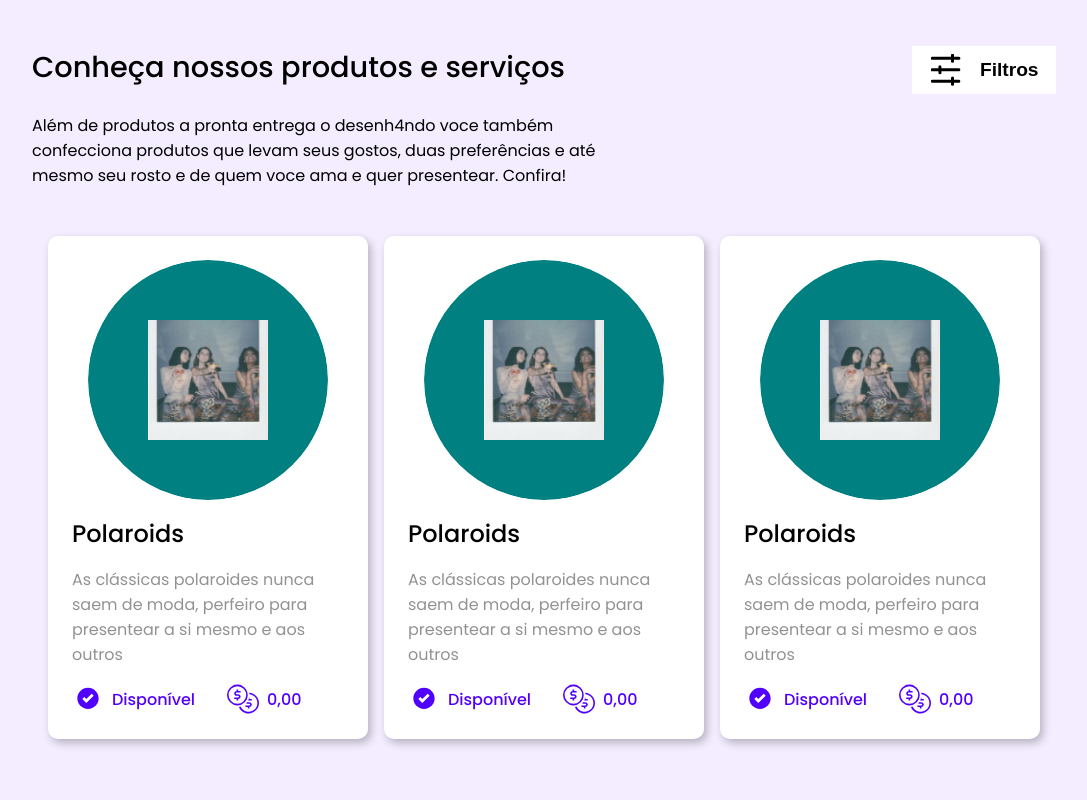
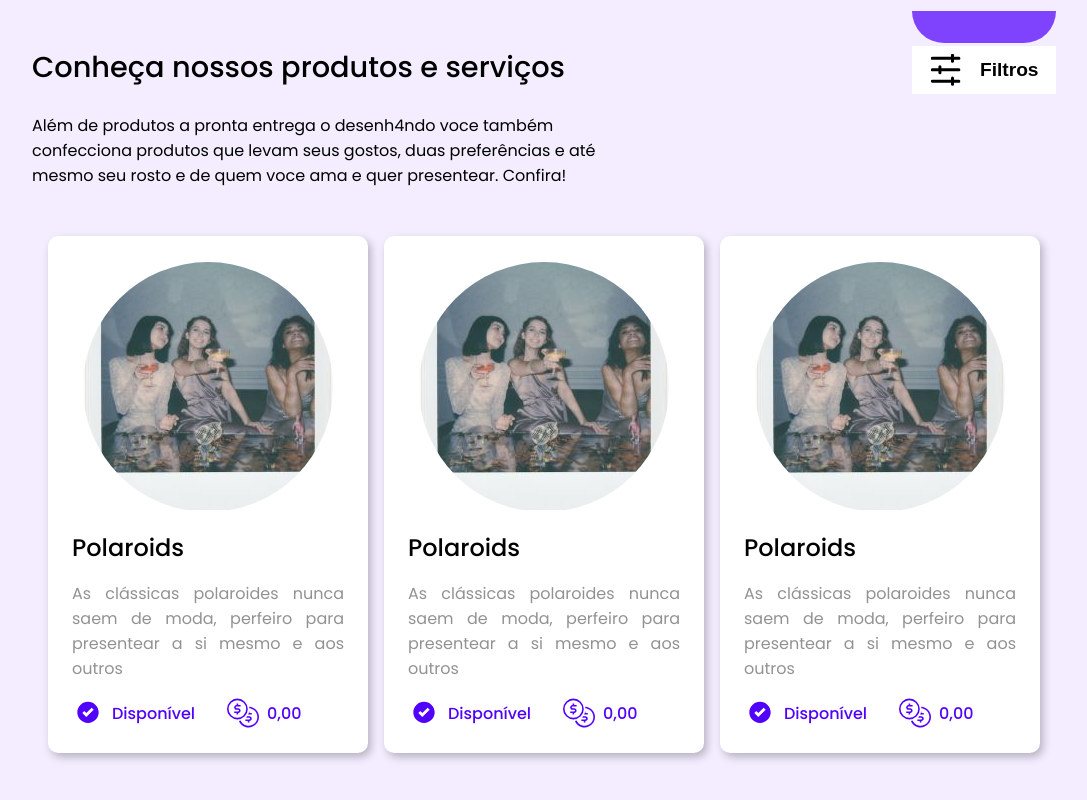
Before and after one commit to leoleodev/desenh4ndo_voce, a React (Vite) app: page / in a window 1280 px wide. Shown: the part 1602-2402 px from the top of the page, without its empty margins (96-1183 px from the left). Built offline with nearby package versions, Linux system fonts and the light colour scheme.

Commit message:
update general

```diff
--- a/src/styles/modules/Card.module.css
+++ b/src/styles/modules/Card.module.css
@@ -16,28 +16,11 @@ article.cardContainer{
 
 .image{
 
-    width: 15rem;
-    height: 15rem;
+    clip-path: circle();
 
-    border-radius: 50%;
-
-    mask-image: url(../../images/cardImages/productPolaroid.jpg);
-    -webkit-mask-image: url(../../images/cardImages/productPolaroid.jpg);
-
-    mask-position: center center;
-    -webkit-mask-position: center center;
-
-    mask-repeat: no-repeat;
-    -webkit-mask-repeat: no-repeat;
-
-    mask-size: 100%;
-    -webkit-mask-size: 100%;
-
-    display: flex;
-    align-items: center;
-    justify-content: center;
-
-    background: teal;
+}
+.image img{
+    max-width: 100%;
 }
 
 .title{
@@ -51,6 +34,10 @@ article.cardContainer{
 .description{
     width: 100%;
     margin-bottom: 1rem;
+}
+
+.description p{
+    text-align: justify;
 }
 
 .icons{
--- a/src/styles/modules/ServicesSection.module.css
+++ b/src/styles/modules/ServicesSection.module.css
@@ -37,6 +37,8 @@ button.filter{
     width: 9rem;
     height: 3rem;
 
+    position: relative;
+
     background: white;
 
     border: none;
@@ -51,15 +53,28 @@ button.filter{
     transition: 1s;
 
 }
+
+button.filter::after{
+    content: '';
+    width: 100%;
+    height: 2rem;
+    background: var(--purpleButton);
+    position: absolute;
+    z-index: 0;
+    top: -35px;
+    left: 0;
+    transition: 1s ease-in-out all;
+    border-radius: 0 0 300px 300px;
+}
+button.filter:hover::after{
+    top: 0;
+}
+
+
 button.filter img{
     transform: rotate(90deg);
 }
 
-button.filter:hover{
-    cursor: pointer;
-    border-bottom: 1px solid var(--purpleDark);
-    transform: scale(1.05);
-}
 
 .cards{
     width: 100%;
```
